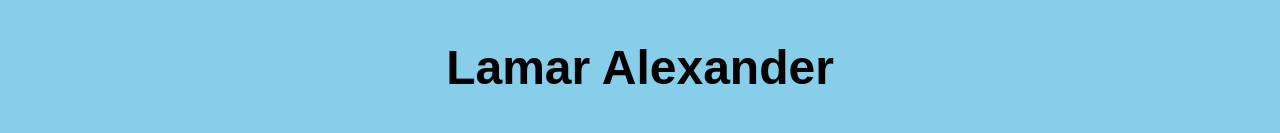
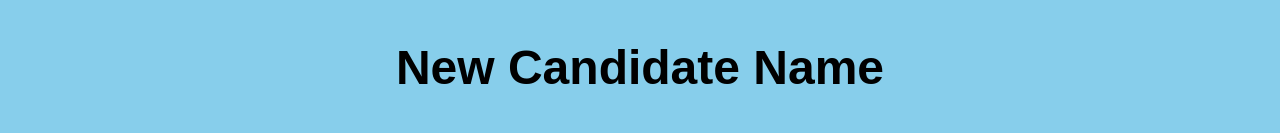
Before and after one commit to snyderjd/html-components, a plain HTML site: page index.html in a window 1280 px wide. Shown: the top 133 px of the page. Drawn offline with Linux system fonts and the light colour scheme.

Commit message:
Changed candidate name

```diff
--- a/index.html
+++ b/index.html
@@ -12,7 +12,7 @@
     <!-- Main container to hold elements -->
 
     <article id="article">
-        <h1>Lamar Alexander</h1>
+        <h1>New Candidate Name</h1>
 
         <!-- Section container for page content -->
         <section class="section">
```
